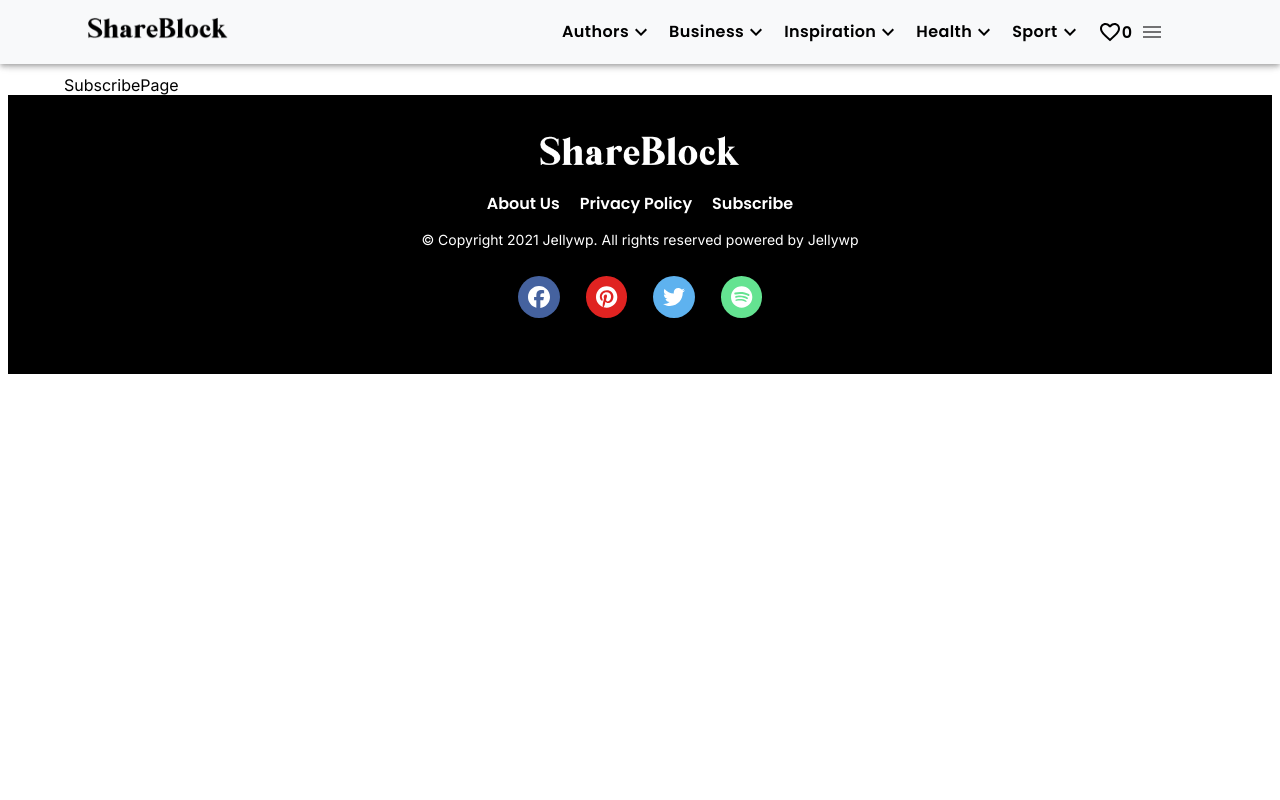
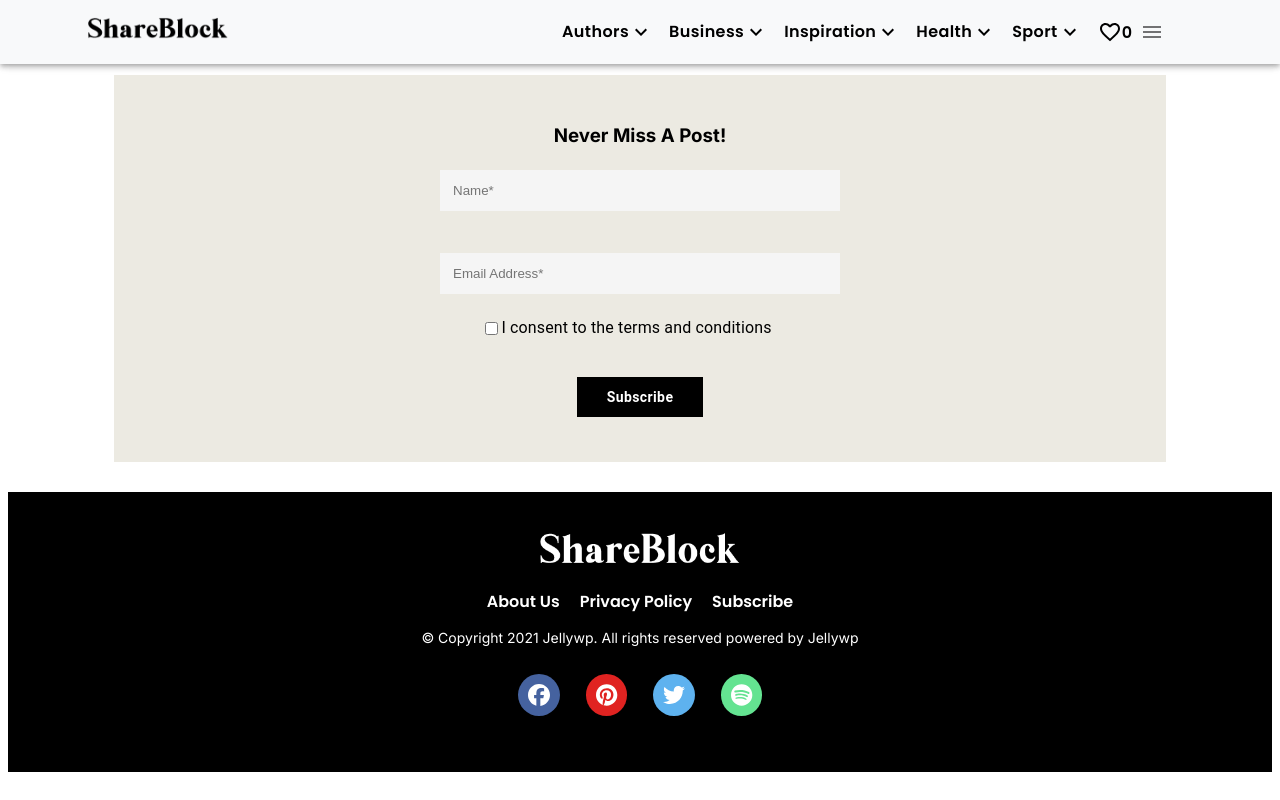
Before and after one commit to marianabalanchuk/blog-project, a React (Create React App) app: page /subscribe in a window 1280 px wide. Built offline with nearby package versions, Linux system fonts and the light colour scheme.

Commit message:
configured subscribe page, modal

```diff
--- a/src/components/Reviews/AddReview.scss
+++ b/src/components/Reviews/AddReview.scss
@@ -65,10 +65,13 @@
 .email-error,
 .name-error {
     width: calc(50% - 25px);
-    margin-top: 20px;
+    margin-top: 15px;
 }
 .error {
     color: red;
+    margin: 3px;
+    font-size: 12px;
+    height: 16px;
 }
 .review-name {
     font-weight: 600;
--- a/src/components/Reviews/AddReview.tsx
+++ b/src/components/Reviews/AddReview.tsx
@@ -87,9 +87,11 @@ const AddReview = (props: Props) => {
                             required: true,
                         })}
                     />
+                    <p className="error">
                         {isSubmitClicked && (
-                        <p className="error">{errors.comment?.message}</p>
+                            <span>{errors.comment?.message}</span>
                         )}
+                    </p>
                 </div>
                 <div className="name-email-block">
                     <div className="name-error">
@@ -100,9 +102,11 @@ const AddReview = (props: Props) => {
                                 required: true,
                             })}
                         />
+                        <p className="error">
                             {isSubmitClicked && (
-                            <p className="error">{errors.name?.message}</p>
+                                <span>{errors.name?.message}</span>
                             )}
+                        </p>
                     </div>
                     <div className="email-error">
                         <input
@@ -114,9 +118,11 @@ const AddReview = (props: Props) => {
                                 required: true,
                             })}
                         />
+                        <p className="error">
                             {isSubmitClicked && (
-                            <p className="error">{errors.email?.message}</p>
+                                <span>{errors.email?.message}</span>
                             )}
+                        </p>
                     </div>
                 </div>
                 <Button type="submit" className="post-btn">
--- /dev/null
+++ b/src/components/Subscribe/SubscribeModal.scss
@@ -0,0 +1,11 @@
+.subscribed-modal {
+    max-width: 340px;
+    max-height: 290px;
+    position: fixed;
+    top: (calc(50vh - 145px));
+    left: (calc(50vw - 170px));
+    right: 0;
+    bottom: 0;
+    z-index: 100;
+    background-color: aqua;
+}
--- /dev/null
+++ b/src/components/Subscribe/SubscribeModal.tsx
@@ -0,0 +1,45 @@
+import { Box, Modal } from '@mui/material'
+import CloseIcon from '@mui/icons-material/Close'
+import './SubscribeModal.scss'
+
+type Props = {
+    open: boolean
+    setOpen: (isTrue: boolean) => void
+}
+
+const SubscribeModal = (props: Props) => {
+    const close = (isTrue: boolean) => {
+        props.setOpen(false)
+    }
+    return (
+        <div>
+            <Modal
+                open={props.open}
+                onClose={() => close(true)}
+                aria-labelledby="modal-modal-title"
+                aria-describedby="modal-modal-description"
+                className="subscribed-modal"
+            >
+                <Box>
+                    <div className="subscribed-pop-up">
+                        <CloseIcon
+                            className="close-modal"
+                            onClick={() => close(true)}
+                        />
+
+                        <div>
+                            <h3>Thank you!</h3>
+                            <p>
+                                Thank you for signing up to receive the
+                                Newsletters. Please check your inbox to confirm
+                                subscription.
+                            </p>
+                        </div>
+                    </div>
+                </Box>
+            </Modal>
+        </div>
+    )
+}
+
+export default SubscribeModal
--- /dev/null
+++ b/src/pages/SubscribePage/Subscribe.scss
@@ -0,0 +1,28 @@
+@import './variables';
+@import './mixins';
+
+.subscribe-form {
+    background-color: #eceae2;
+    padding: 30px;
+    text-align: center;
+    display: flex;
+    flex-direction: column;
+    justify-content: center;
+    align-items: center;
+    margin: 30px 50px;
+    .name-email-block {
+        display: flex;
+        flex-direction: column;
+        gap: 15px;
+        justify-content: flex-start;
+    }
+
+    .email-error,
+    .name-error {
+        width: 400px;
+        margin-top: 5px;
+    }
+    .checkbox {
+        color: $accent-color;
+    }
+}
--- a/src/pages/SubscribePage/SubscribePage.tsx
+++ b/src/pages/SubscribePage/SubscribePage.tsx
@@ -1,5 +1,133 @@
+import { Box, Button, Checkbox, FormControlLabel, Modal } from '@mui/material'
+import { useForm } from 'react-hook-form'
+import { FieldValues } from 'react-hook-form/dist/types'
+
+import { yupResolver } from '@hookform/resolvers/yup'
+import * as Yup from 'yup'
+import { useState } from 'react'
+import './Subscribe.scss'
+import SubscribeModal from 'components/Subscribe/SubscribeModal'
+import { values } from 'lodash'
+import { getValue } from '@mui/system'
+
 type Props = {}
+
+type Subscribe = {
+    name: string
+    email: string
+    checkbox: boolean
+}
+
 const SubscribePage = (props: Props) => {
-    return <div>SubscribePage</div>
+    const [isSubmitClicked, setIsSubmitClicked] = useState(false)
+
+    const validationSchema = Yup.object().shape({
+        email: Yup.string()
+            .required('Email is required')
+            .matches(
+                /^[a-z0-9](\.?[a-z0-9]){4,}@gmail\.com$/i,
+                'Email is invalid. Only gmail.com emails are accepted.'
+            ),
+
+        name: Yup.string()
+            .required('Name is required')
+            .test('len', 'Name is too short', (val) => val.length > 3),
+
+        checkbox: Yup.boolean()
+            .required('The terms and conditions must be accepted.')
+            .oneOf([true], 'The terms and conditions must be accepted.'),
+    })
+    const {
+        register,
+        handleSubmit,
+        formState: { errors },
+        reset,
+    } = useForm<Subscribe>({
+        resolver: yupResolver(validationSchema),
+    })
+
+    const onSubmit = (values: FieldValues) => {
+        reset({
+            name: '',
+            email: '',
+            checkbox: false,
+        })
+        setIsSubmitClicked(false)
+        setIsOpenModal(true)
+    }
+
+    const onError = (values: FieldValues) => {
+        setIsSubmitClicked(true)
+    }
+
+    const [isOpenModal, setIsOpenModal] = useState(false)
+
+    return (
+        <>
+            <form
+                onSubmit={handleSubmit(onSubmit, onError)}
+                className="subscribe-form"
+            >
+                <h3>Never Miss A Post!</h3>
+
+                <div className="name-email-block">
+                    <div className="name-error">
+                        <input
+                            className="name-field"
+                            placeholder="Name*"
+                            {...register('name', {
+                                required: true,
+                            })}
+                        />
+
+                        <p className="error">
+                            {isSubmitClicked && (
+                                <span>{errors.name?.message}</span>
+                            )}
+                        </p>
+                    </div>
+                    <div className="email-error">
+                        <input
+                            className={`email-field ${
+                                errors.email ? 'is-invalid' : ''
+                            }`}
+                            placeholder="Email Address*"
+                            {...register('email', {
+                                required: true,
+                            })}
+                        />
+                        <p className="error">
+                            {isSubmitClicked && (
+                                <span>{errors.email?.message}</span>
+                            )}
+                        </p>
+                    </div>
+                </div>
+                <div>
+                    <FormControlLabel
+                        control={
+                            <input
+                                type="checkbox"
+                                className="checkbox"
+                                {...register('checkbox')}
+                            />
+                        }
+                        label="I consent to the terms and conditions"
+                    />
+                    <p className="error">
+                        {isSubmitClicked && (
+                            <span>{errors.checkbox?.message}</span>
+                        )}
+                    </p>
+                </div>
+                <Button type="submit" className="post-btn">
+                    Subscribe
+                </Button>
+            </form>
+
+            <SubscribeModal open={isOpenModal} setOpen={setIsOpenModal} />
+        </>
+    )
 }
+
 export default SubscribePage
```
Lines whose indentation alone changed are shown as unchanged.
